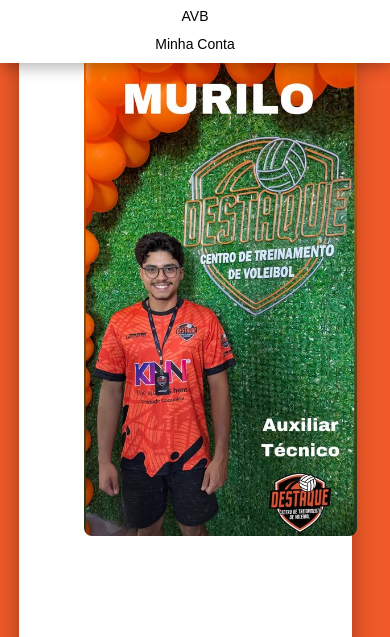
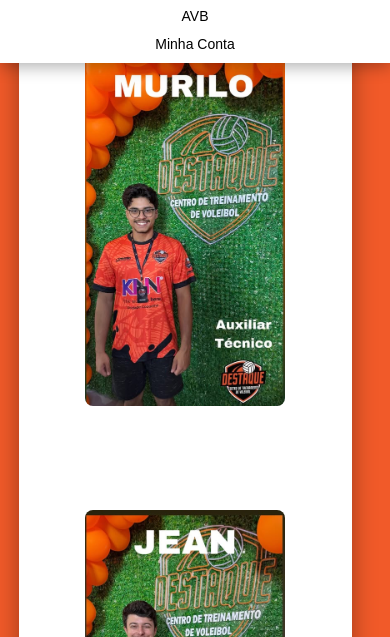
Before and after one commit to httspedro08/Destaque-CTV, a plain HTML site: page Equipe.html in a window 390 px wide. Shown: the part 179-816 px from the top of the page. Drawn offline with Linux system fonts and the light colour scheme.

Commit message:
Update Equipe.css

```diff
--- a/Equipe.css
+++ b/Equipe.css
@@ -127,7 +127,7 @@ section img{
     }
 
     section img {
-    width: 45%;
+    max-width: 250px;
   }
 
 }
@@ -157,7 +157,7 @@ section img{
     }
 
     section img {
-    width: 90%;
+    max-width: 200px;
   }
 
     .btn {
```
